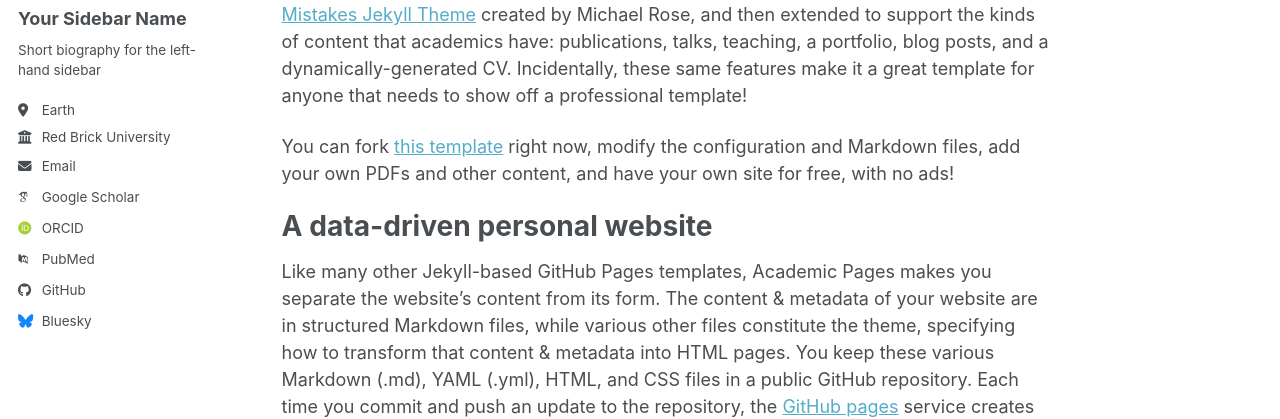
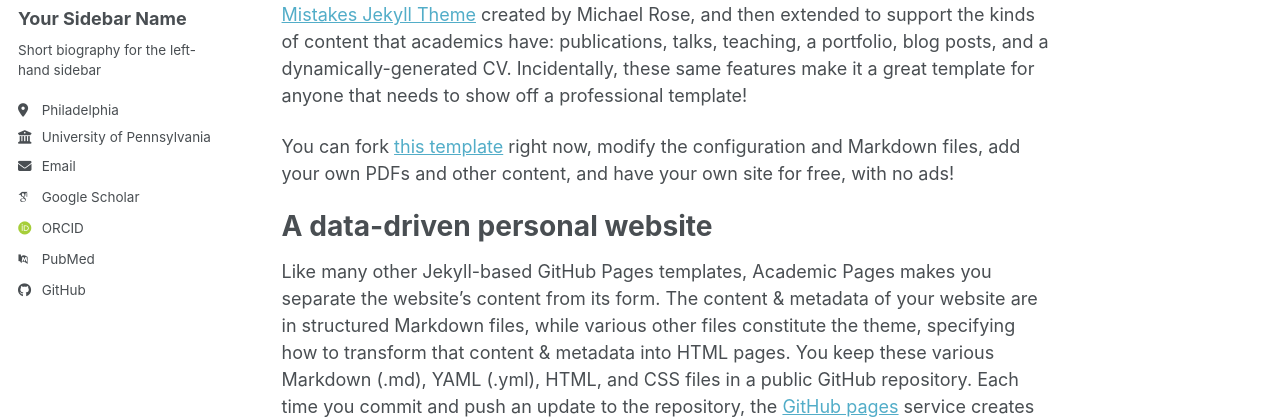
Before and after one commit to Gebauermj31/max.gebauer.github.io, a Jekyll site: the page built from _pages/about.md, in a window 1280 px wide. Shown: the part 276-695 px from the top of the page. Built offline with Jekyll 4.4.1, drawn with Linux system fonts in a browser that asks for light colours; some web fonts are replaced; a script bundle is joined from its source files by our own code; library files that are not in the unit come from our copies.

Commit message:
Modify user details in _config.yml
Updated location, employer, and email in the configuration.

```diff
--- a/_config.yml
+++ b/_config.yml
@@ -27,10 +27,10 @@
   name             : "Your Sidebar Name"
   pronouns         : # example: "she/her"
   bio              : "Short biography for the left-hand sidebar"
-  location         : "Earth"
-  employer         : "Red Brick University"
+  location         : "Philadelphia"
+  employer         : "University of Pennsylvania"
   uri              : # URL
-  email            : "none@example.org"
+  email            : "gebauerm@sas.upenn.edu"
 
   # Academic websites
   academia         : # URL
@@ -57,7 +57,7 @@
 
   # Social media
   artstation       : # Username
-  bluesky          : "bsky.app" # Replace this with you Bluesky username
+  bluesky          : # Replace this with you Bluesky username
   facebook         : # Username
   flickr           : # Username
   foursquare       : # Username
```
